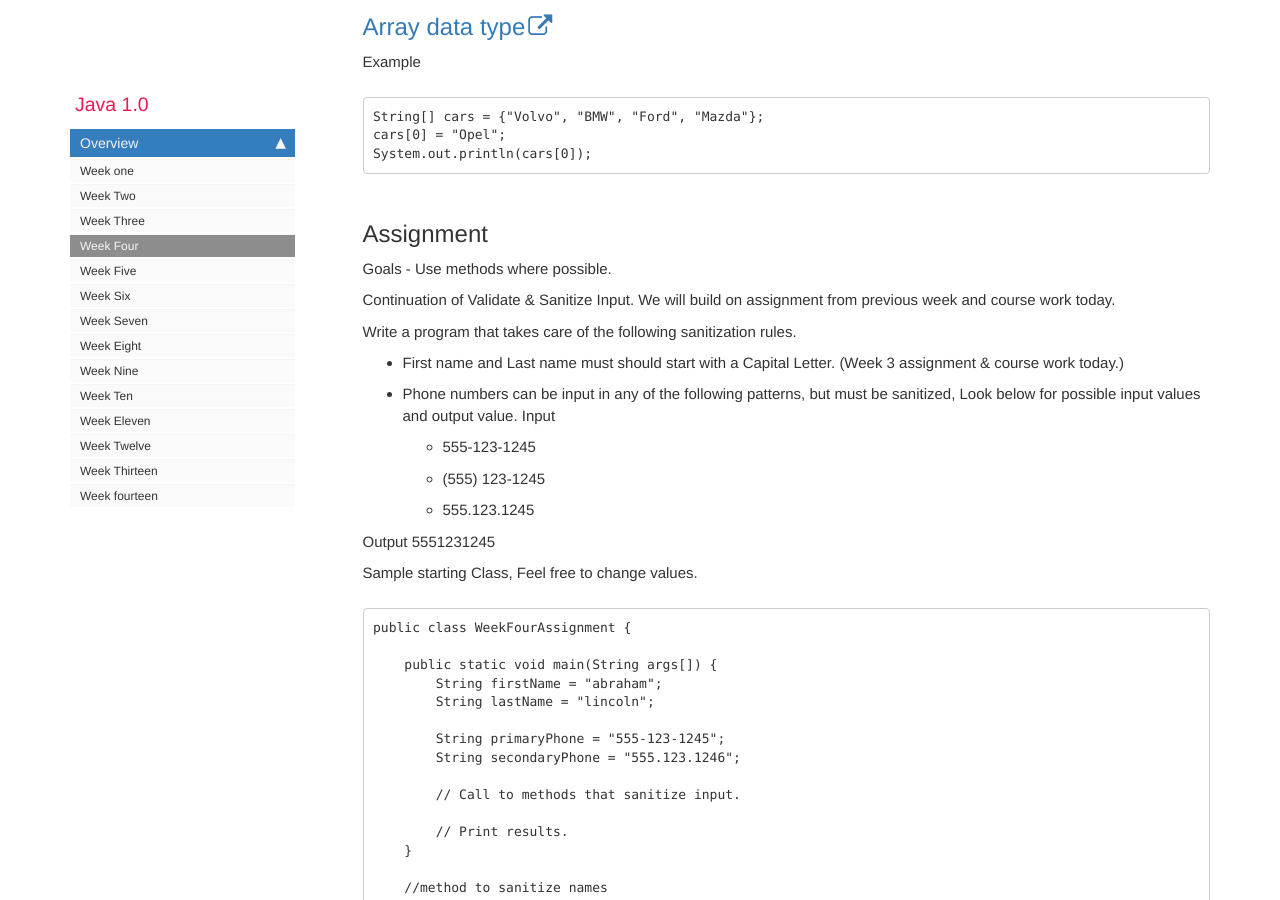
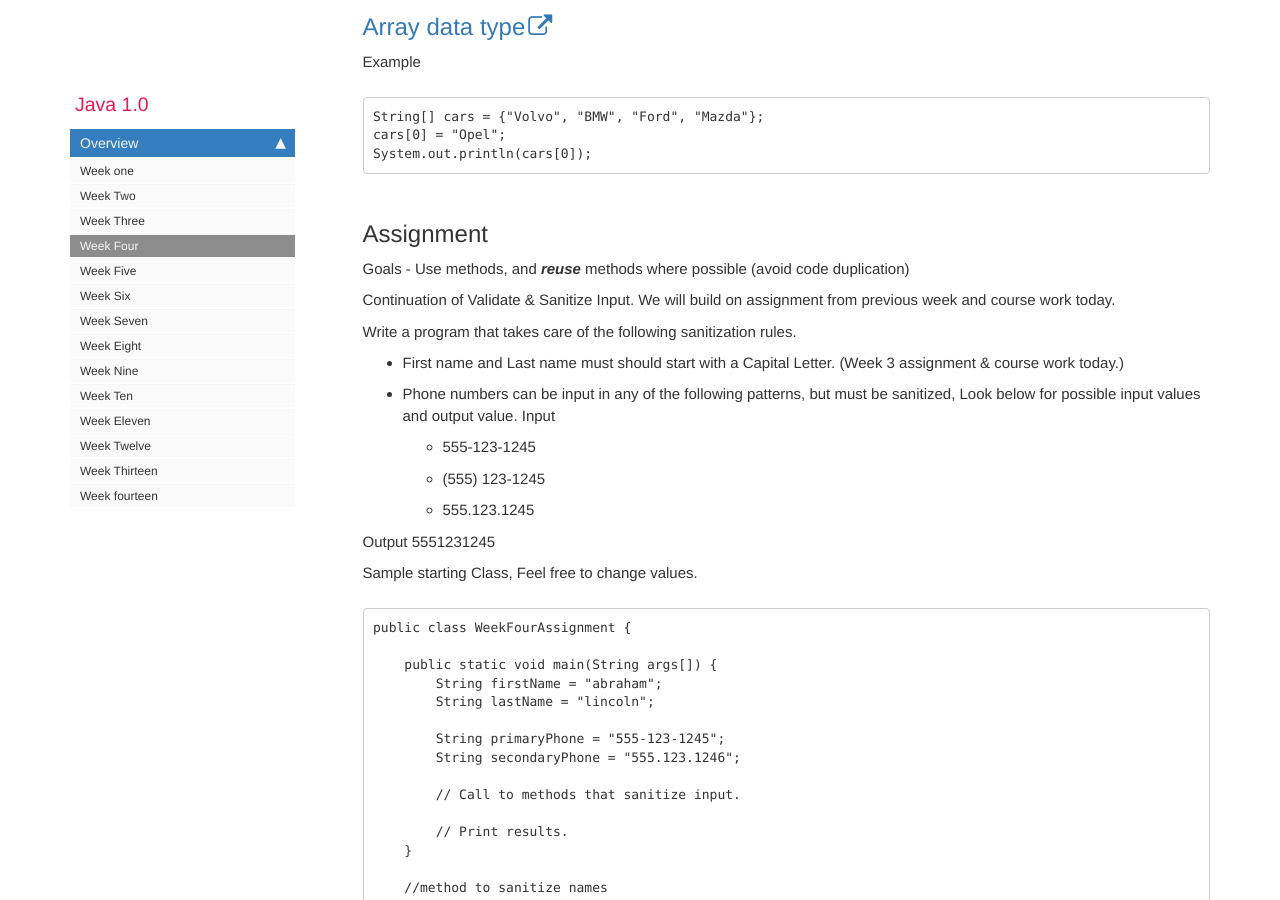
Before and after one commit to rambethina/java, a Jekyll site: the page built from pages/mydoc/mydoc_week_four.md, in a window 1280 px wide and 900 px high, scrolled down 3057 px. Built offline with Jekyll 4.4.1, drawn with Linux system fonts in a browser that asks for light colours; comment, search, counter and statistics services are not loaded.

Commit message:
week 4 changes

````diff
--- a/pages/mydoc/mydoc_week_four.md
+++ b/pages/mydoc/mydoc_week_four.md
@@ -120,9 +120,9 @@ cars[0] = "Opel";
 System.out.println(cars[0]);
 ```
 
+## Assignment
 
-## Assignment
-Goals - Use methods where possible.
+Goals - Use methods, and ***reuse*** methods where possible (avoid code duplication)
 
 Continuation of Validate & Sanitize Input. We will build on assignment from previous week and course work today.
 
````
